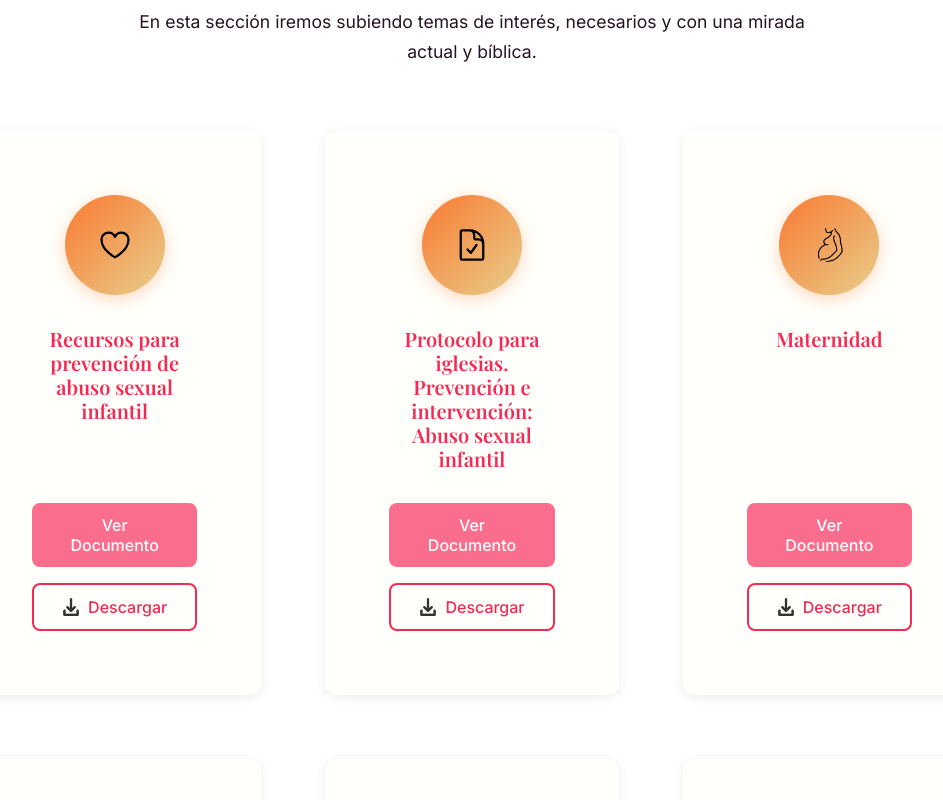
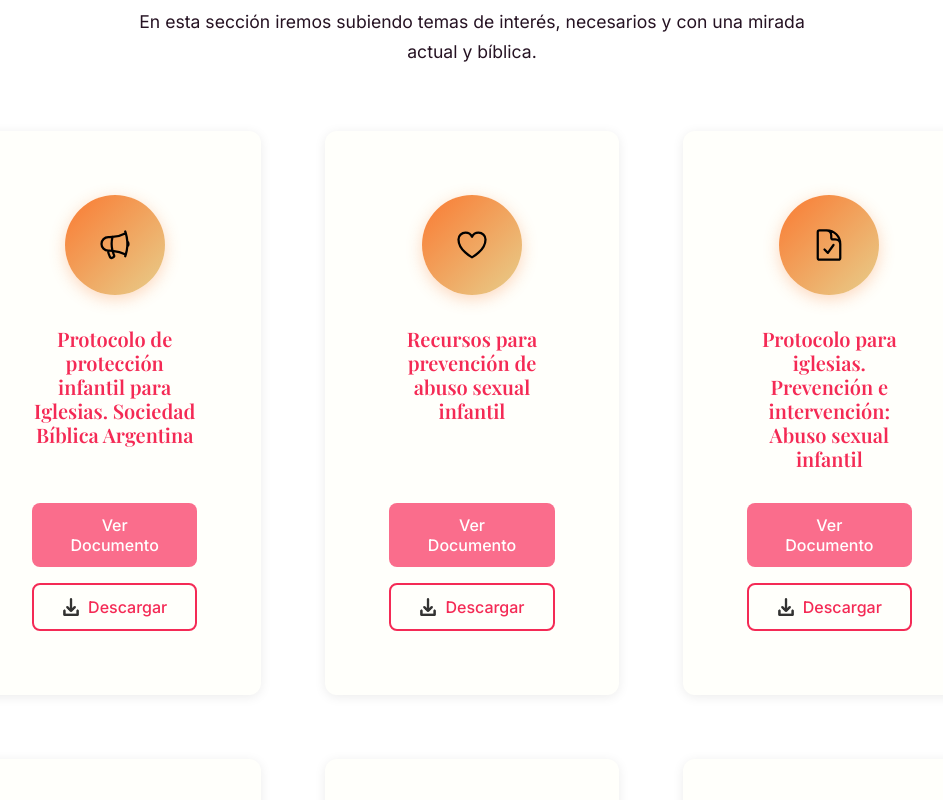
Before and after one commit to AgustinCevello/sembrarlapalabra, a React (Vite) app: page / in a window 1280 px wide. Shown: the part 6180-6980 px from the top of the page, without its empty margins (168-1111 px from the left). Built offline with nearby package versions, Linux system fonts and the light colour scheme.

Commit message:
feat: agrega card 'Protocolo de protección infantil - Sociedad Bíblica Argentina' en Problemáticas Actuales

```diff
--- a/src/data/jovenesData.js
+++ b/src/data/jovenesData.js
@@ -1,4 +1,4 @@
-import { HiOutlineDocumentCheck, HiOutlineHeart } from 'react-icons/hi2';
+import { HiOutlineDocumentCheck, HiOutlineHeart, HiOutlineMegaphone } from 'react-icons/hi2';
 import MaternidadIcon from '../assets/icons/MaternidadLogo.webp';
 import HiperconectividadIcon from '../assets/icons/HiperconectividadLogo.webp';
 import AIIcon from '../assets/icons/AILogo.webp';
@@ -56,6 +56,12 @@ export const jovenesData = {
     descripcion: "En esta sección iremos subiendo temas de interés, necesarios y con una mirada actual y bíblica.",
     temas: [
       {
+        id: 7,
+        nombre: "Protocolo de protección infantil para Iglesias. Sociedad Bíblica Argentina",
+        fileId: "17EPUL0m742ROqxJpF5RlDcLfFZCX6lQD",
+        icono: HiOutlineMegaphone
+      },
+      {
         id: 6,
         nombre: "Recursos para prevención de abuso sexual infantil",
         fileId: "1x5fH199WaHLWjzmaee9m0b5Larf78-Tp",
```
